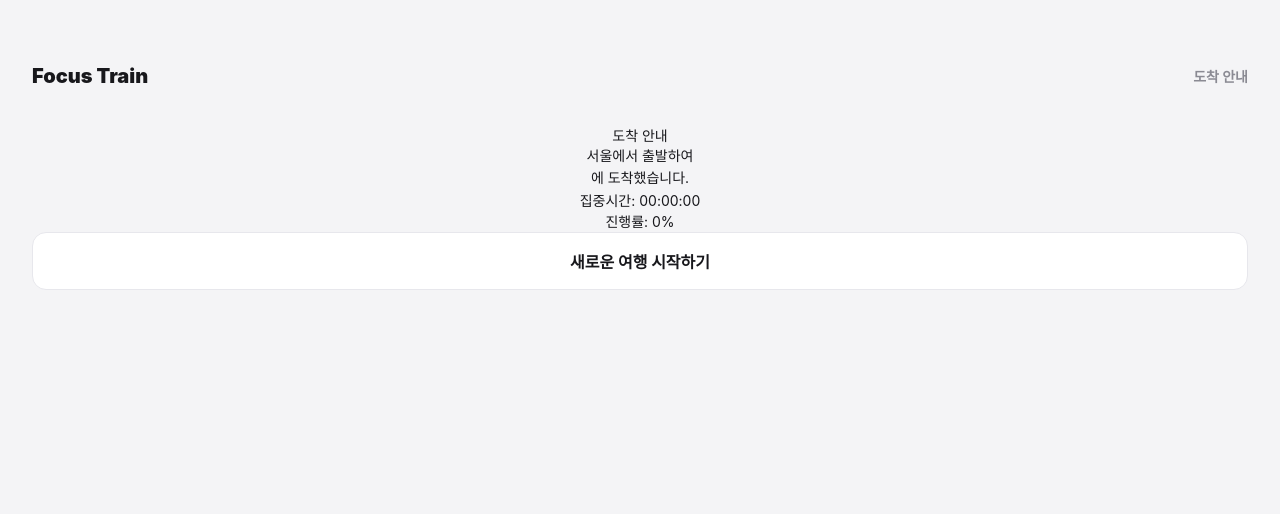
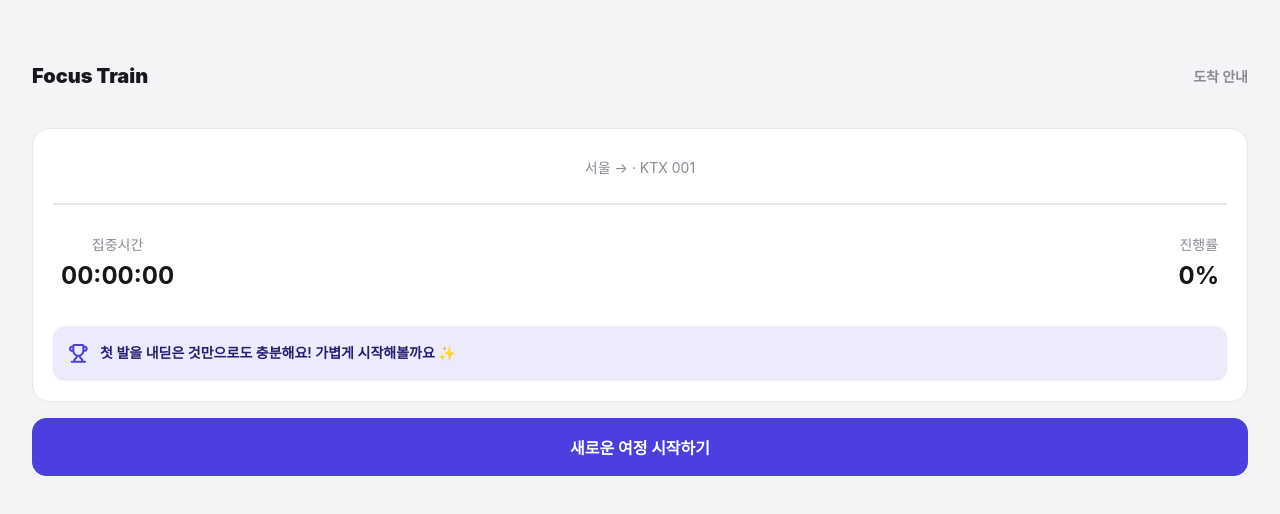
Before and after one commit to heeseung00/FocusTrain, a React (Vite) app: page /result in a window 1280 px wide. Shown: the top 514 px of the page. Built offline with nearby package versions, Linux system fonts and the light colour scheme; a web font is replaced by a local one; what @ramonak/react-progress-bar would draw is missing.

Commit message:
resultpage css 작업 추가 및 % 값의 결과에 따라 다른 텍스트 출력하도록 추가

```diff
--- a/src/App.css
+++ b/src/App.css
@@ -390,3 +390,68 @@ h3 {
   justify-content: center;
   align-items: center;
 }
+
+/* ============================================ */
+/* 결과 페이지 */
+.result {
+  display: flex;
+  flex-direction: column;
+  gap: 16px;
+}
+
+.result-content {
+  display: flex;
+  flex-direction: column;
+  gap: 24px;
+}
+
+.result-title {
+  display: flex;
+  flex-direction: column;
+  gap: 8px;
+}
+
+.result-title .info {
+  color: var(--sub-text);
+}
+
+h2.depart {
+  font-size: var(--fs-11xl);
+  font-weight: 700;
+}
+
+.result-metric {
+  display: flex;
+  justify-content: space-between;
+  padding: 8px;
+}
+
+.metric {
+  display: flex;
+  flex-direction: column;
+  gap: 4px;
+}
+
+.metric-text {
+  font-size: 24px;
+  font-weight: 700;
+}
+
+img.icon {
+  width: 19px;
+  height: 19px;
+}
+
+.result-notice {
+  display: flex;
+  align-items: center;
+  gap: 12px;
+  padding: 16px;
+  border-radius: 12px;
+  color: var(--accent-deep);
+  background-color: var(--accent-tint);
+}
+
+.notice-text {
+  font-weight: 600;
+}
--- a/src/index.css
+++ b/src/index.css
@@ -49,6 +49,7 @@
   --fs-3xl: 28px;
   --fs-4xl: 30px;
   --fs-5xl: 32px;
+  --fs-11xl: 44px;
 
   /* 폰트 굵기 */
   --fw-bl: 900;
--- a/src/pages/ResultPage.jsx
+++ b/src/pages/ResultPage.jsx
@@ -3,6 +3,7 @@ import { useNavigate } from 'react-router-dom';
 import { useTrip } from '../context/TripContext.jsx';
 import { stationList } from '../utils/stationList.js';
 import { getTrainInfo } from '../utils/getTrainInfo.js';
+import noticeIcon from '../assets/notice-icon.svg';
 
 function ResultPage() {
     // ---- 선택 상태 ----
@@ -17,7 +18,7 @@ function ResultPage() {
         resetTrip,
     } = useTrip();
 
-    const { trainKey, selectedStation, travelTime, restCount } = getTrainInfo(train, selected, stationList);
+    const { trainKey, selectedStation, travelTime, restCount, trainLabel } = getTrainInfo(train, selected, stationList);
 
     const [initialtimer, setinitalTimer] = useState({
         focusTime: travelTime,
@@ -43,25 +44,55 @@ function ResultPage() {
         navigate('/');
     };
 
+    // 진행률에 따라 다른 결과 텍스트 출력
+    const parcentText = () => {
+        if (resultPercent === 100) {
+            return '목표 시간을 달성했습니다! 멋지게 해내셨네요👏';
+        }
+        if (resultPercent >= 70 && resultPercent <= 99) {
+            return '거의 다 왔어요! 조금만 더 힘내봐요🔥';
+        } else if (resultPercent >= 30 && resultPercent <= 69) {
+            return '차근차근 잘 가고 있어요. 지금처럼만 계속해봐요🌱';
+        } else {
+            return '첫 발을 내딛은 것만으로도 충분해요! 가볍게 시작해볼까요 ✨';
+        }
+    };
+
     return (
-        <>
-            <h1>도착 안내</h1>
+        <div className="result">
+            <div className="result-content item">
+                <div className="result-title">
+                    <h2 className="depart">{selectedStation?.city}</h2>
 
-            <div className="depart">{selectedStation?.city}</div>
+                    <p className="info">
+                        {departure} → {selectedStation?.city} · {trainLabel}
+                    </p>
+                </div>
 
-            <p>
-                {departure}에서 출발하여
-                <br />
-                {selectedStation?.city}에 도착했습니다.
-            </p>
+                <hr />
 
-            <div className="focus">집중시간: {TimerformatTime(elapsed)}</div>
-            <div className="focus-percent">진행률: {resultPercent}%</div>
+                <div className="result-metric">
+                    <div className="metric">
+                        <h4>집중시간</h4>
+                        <div className="metric-text focus">{TimerformatTime(elapsed)}</div>
+                    </div>
+                    <div className="metric">
+                        <h4>진행률</h4>
+                        <div className="metric-text percent">{resultPercent}%</div>
+                    </div>
+                </div>
+                <div className="result-notice">
+                    <img src={noticeIcon} alt="notice-img" className="icon"></img>
+                    <p className="notice-text">{parcentText()}</p>
+                </div>
+            </div>
 
-            <button className="go-to-frist" onClick={navigateGoToFirst}>
-                새로운 여행 시작하기
-            </button>
-        </>
+            <div className="button-group">
+                <button className="restart accent" onClick={navigateGoToFirst}>
+                    새로운 여정 시작하기
+                </button>
+            </div>
+        </div>
     );
 }
 
```
Also changed, not shown: src/pages/TimerPage.jsx (+0 -8 lines), src/assets/notice-icon.svg (added).
